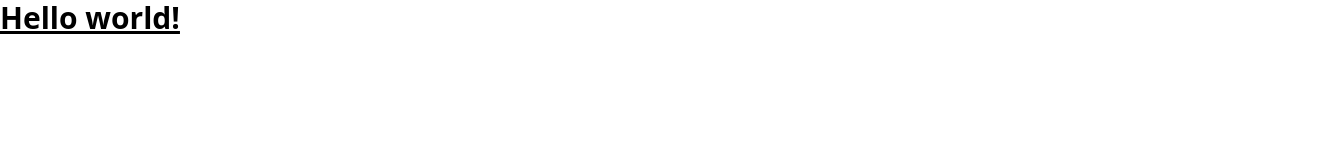
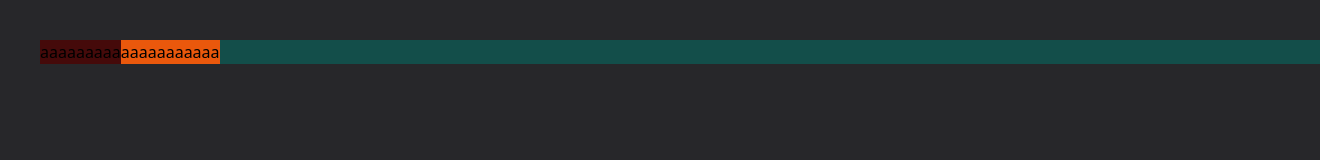
Before and after one commit to Yokaish/viagens-app, a website: page projeto/src/index.html in a window 1280 px wide. Shown: the whole page, 1320 px wide, since content can reach past the window. Drawn offline with Linux system fonts and the light colour scheme.

Commit message:
teste tailwind

```diff
--- a/projeto/src/index.html
+++ b/projeto/src/index.html
@@ -5,9 +5,14 @@
   <meta name="viewport" content="width=device-width, initial-scale=1.0">
   <link href="./output.css" rel="stylesheet">
 </head>
-<body>
-  <h1 class="text-3xl font-bold underline">
-    Hello world!
-  </h1>
+<body class="bg-zinc-800">
+  <div class="flex bg-teal-900 w-full m-10">
+    <div class="bg-red-950">
+        <p>aaaaaaaaa</p>
+    </div>
+    <div class="bg-orange-600">
+        <p>aaaaaaaaaaa</p>
+    </div>
+  </div>
 </body>
 </html>
```
Also changed, not shown: projeto/src/output.css.
